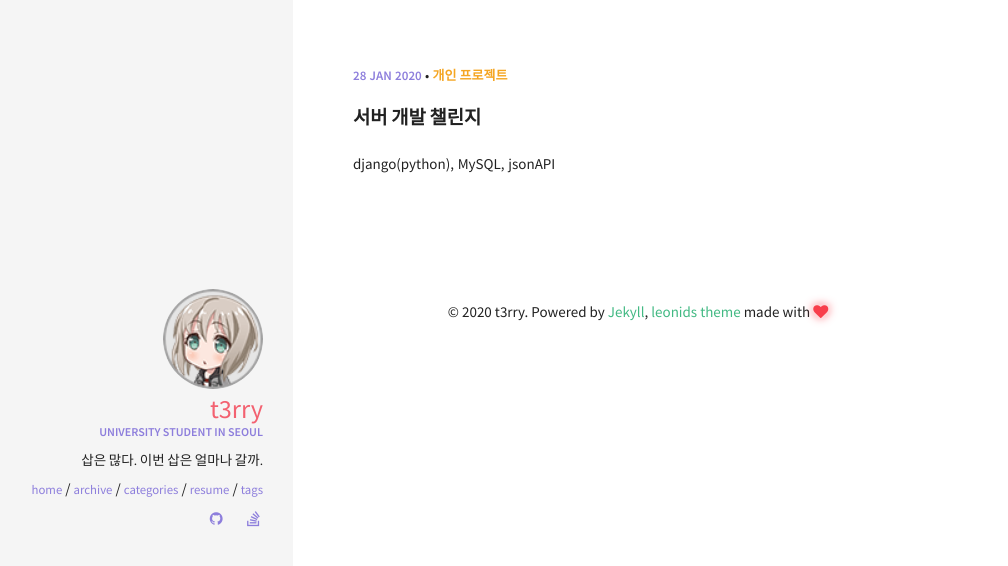
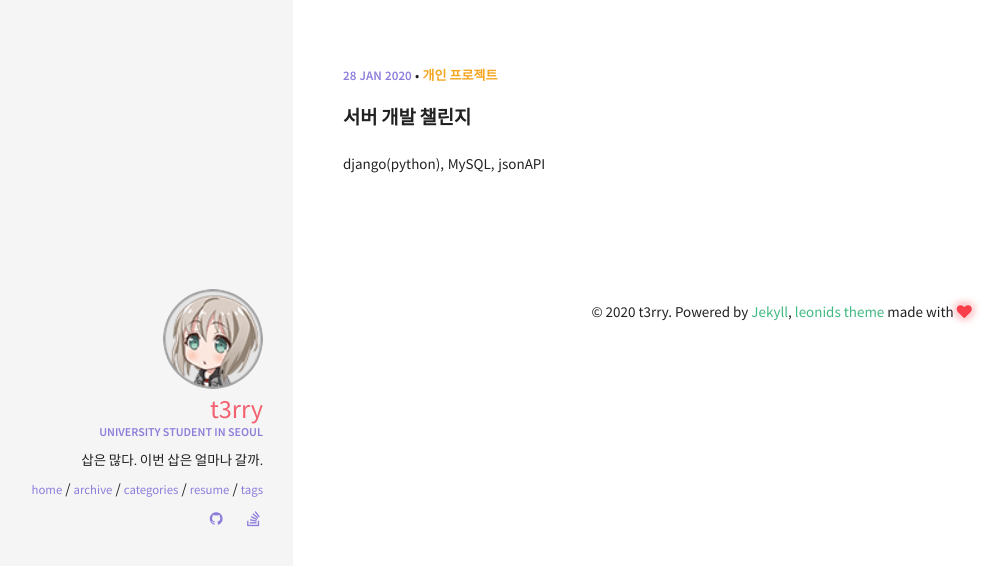
Before and after one commit to AMYMEME/AMYMEME.github.io, a Jekyll site: the page built from index.html, in a window 1280 px wide. Shown: the top 566 px of the page, without its empty margins (7-1015 px from the left). Built offline with Jekyll 4.4.1, drawn with Linux system fonts in a browser that asks for light colours.

Commit message:
modify layout width and add button opacity

```diff
--- a/_sass/components/_buttons.scss
+++ b/_sass/components/_buttons.scss
@@ -98,4 +98,5 @@
   bottom: 5%;
   right: 3%;
   z-index: 99;
+  opacity: 0.6;
 }
--- a/_sass/pages/_post.scss
+++ b/_sass/pages/_post.scss
@@ -13,8 +13,8 @@
   }
   @include media-query($medium-screen) {
     position: initial;
-    width: 100%;
-    padding: 50px 30px 0 360px;
+    width: 99vw;
+    padding: 50px 40px 0 350px;
     top: 0;
     z-index: 0;
   }
```
